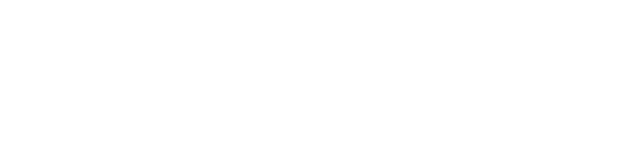
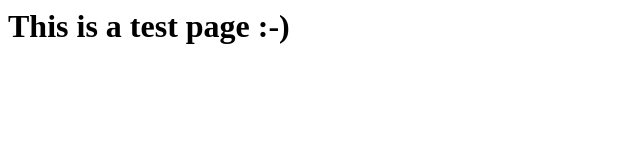
Before and after one commit to alyxkay/coursera-fedev, a plain HTML site: page site/index.html in a window 1280 px wide. Shown: the whole page, without its empty margins (0-640 px from the left). Drawn offline with Linux system fonts and the light colour scheme.

Commit message:
Update index.html
added h1 on 6

```diff
--- a/site/index.html
+++ b/site/index.html
@@ -3,6 +3,6 @@
         <title>Coursera Website</title>
     </head>
     <body>
-
+        <h1>This is a test page :-)</h1>
     </body>
 </html>
```
